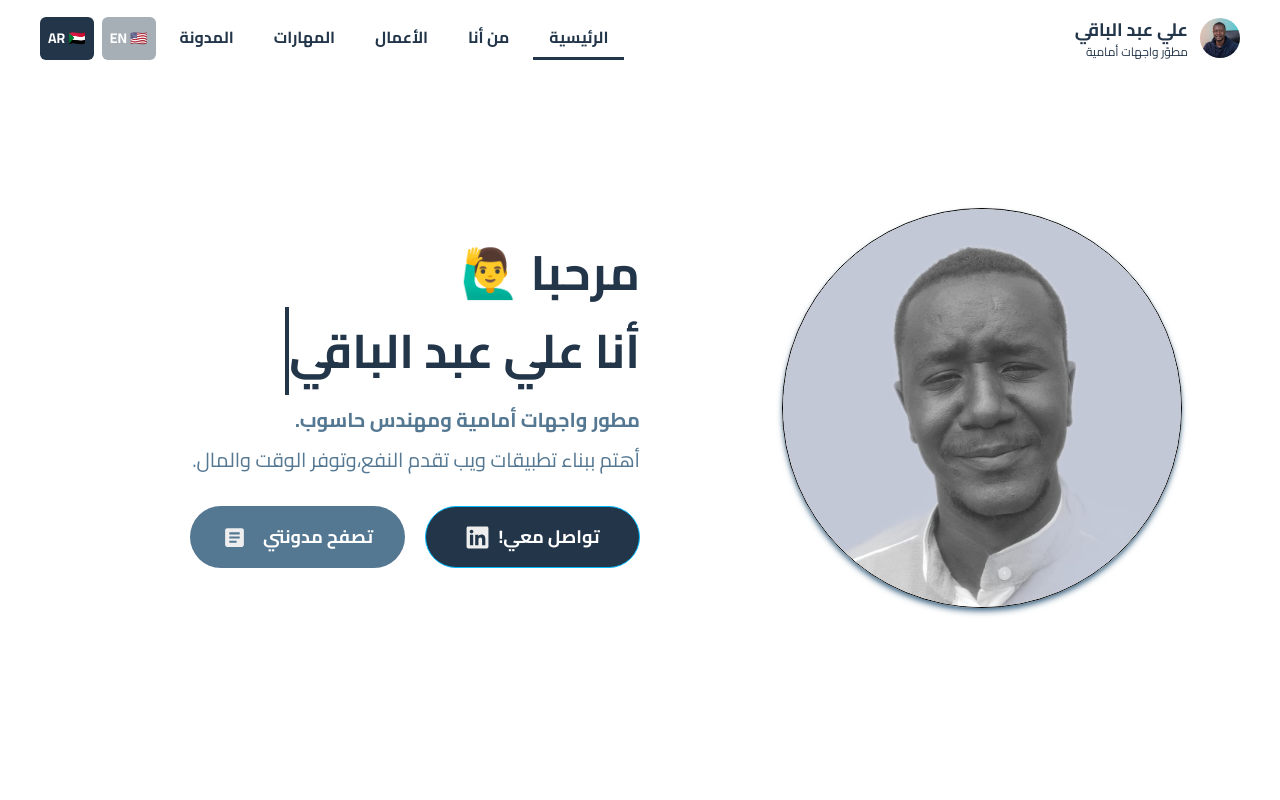
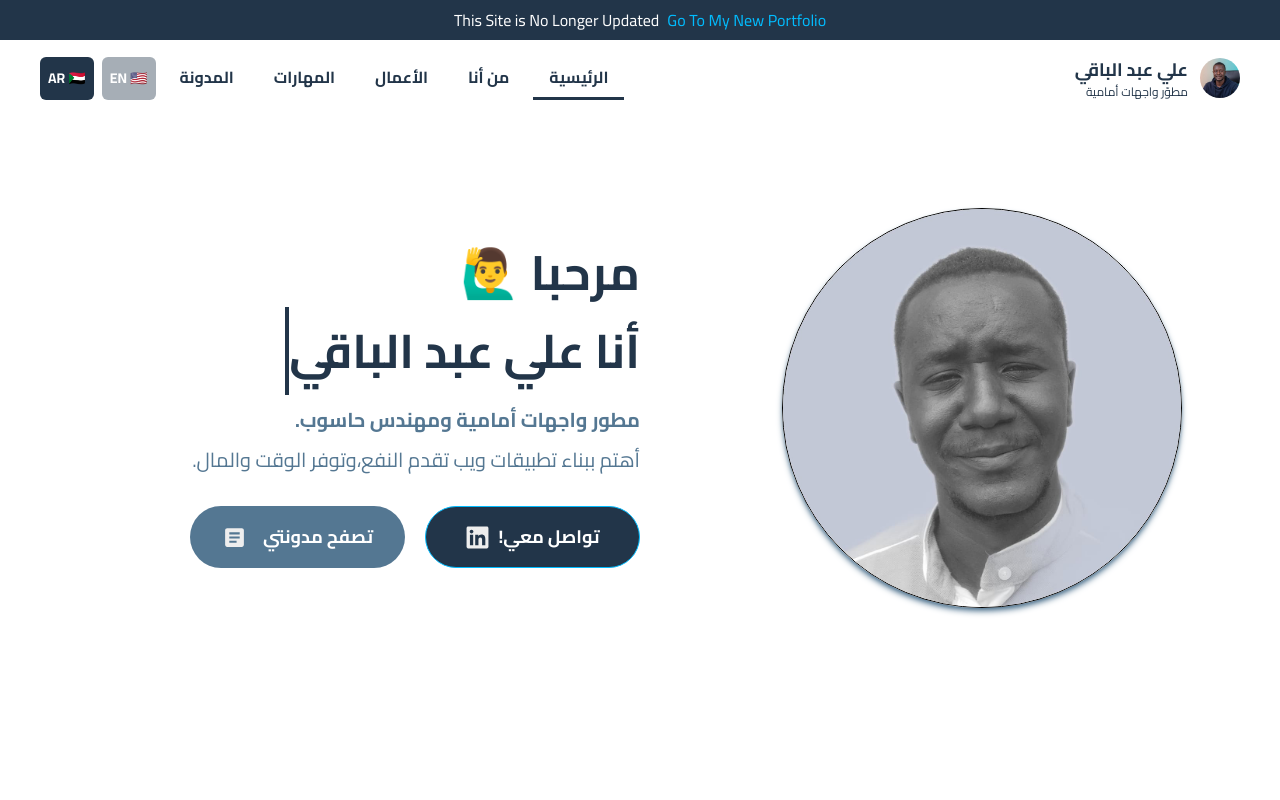
Before and after one commit to ali007-depug/Ali-AbdElbagi, a React (Vite) app: page /#/ in a window 1280 px wide. Shown: the top 800 px of the page. Built offline with nearby package versions, Linux system fonts and the light colour scheme; no server answers.

Commit message:
added the new updated

```diff
--- a/src/components/Header/Header.tsx
+++ b/src/components/Header/Header.tsx
@@ -46,7 +46,7 @@ export default function Header() {
 
       {/* header  */}
       <header
-        className={`flex fixed top-0 w-full bg-white items-center justify-between py-4 px-5 md:px-10 z-30 transition-discrete transition-all duration-200 ${
+        className={`flex fixed top-10 w-full bg-white items-center justify-between py-4 px-5 md:px-10 z-30 transition-discrete transition-all duration-200 ${
           showHeader ? "opacity-0 invisible" : "opacity-100 visible"
         } `}
       >
--- a/src/layout/MyWebSite.jsx
+++ b/src/layout/MyWebSite.jsx
@@ -9,9 +9,12 @@ export default function MyWebSite() {
   return (
     <div className={`min-h-[100dvh] font-ar`}>
       <ScrollToTop/>
+      <div className="fixed z-90 bg-p-color w-full text-white flex justify-center p-2 gap-2">
+        <a className="text-sky-400" href="https://ali-abd-elbagi-v2.vercel.app/en-US">Go To My New Portfolio</a>
+        <p>This Site is No Longer Updated</p>
+      </div>
       <Header />
       <main className="">
-        {/* 😕 i comment the provider when devlopment for some reason but now i can't remember --- try to figure out */}
         <ProjcetsProvider>
           <Outlet />
         </ProjcetsProvider>
--- a/src/pages/PostTags.tsx
+++ b/src/pages/PostTags.tsx
@@ -59,7 +59,7 @@ function TagPost() {
     return <Error msg={`لا توجد مقالات لـ تصنيف الـ ${tag}`} />;
 
   return (
-    <article className="space-y-4 mt-4 w-full min-h-fit text-center bg-p-color sm:px-8 sm:py-4 rounded-lg  max-md:order-2">
+    <article className="space-y-4 mt-4 w-full min-h-fit text-center bg-p-color sm:px-8 sm:py-4 rounded-lg max-md:order-2">
       {/* Render all blog posts */}
       <Posts />
     </article>
```
Also changed, not shown: 1 other file (tests, documents, lock files or other folders).
